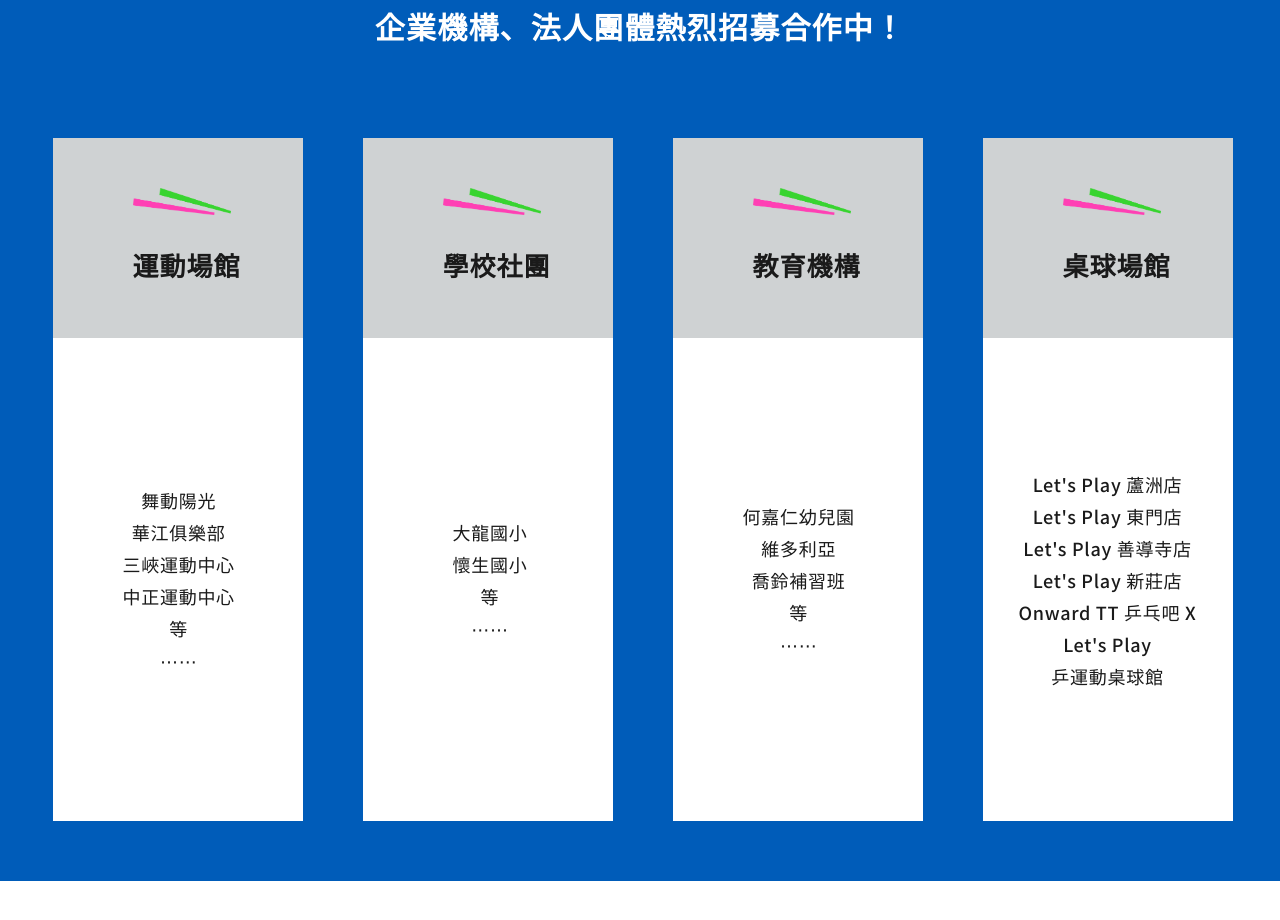
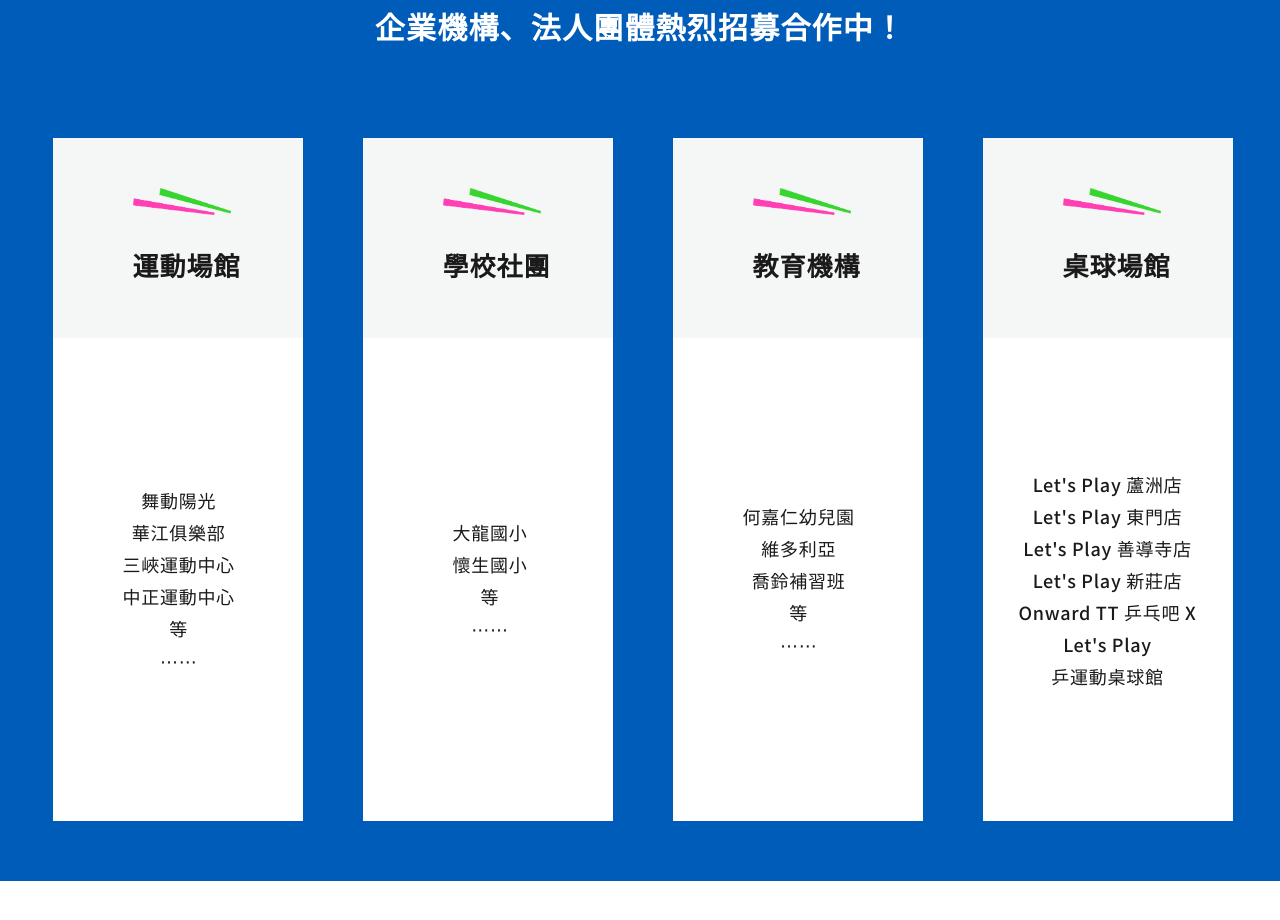
Before and after one commit to dropout-tech/playtt, a React (Create React App) app: page /#/ in a window 1280 px wide. Shown: the part 10500-11420 px from the top of the page. Built offline with nearby package versions, Linux system fonts and the light colour scheme.

Commit message:
change bg

```diff
--- a/src/components/partnershipAndRecruit.tsx
+++ b/src/components/partnershipAndRecruit.tsx
@@ -103,7 +103,7 @@ const ColorLineImg = styled.img`
 
 const GrayArea = styled.div`
   z-index:10;
-  background: rgba(207, 210, 211.1);
+  background: #F5F6F6;
   width: 250px;
   height:200px;
    @media screen and (max-width: 768px) {
```
